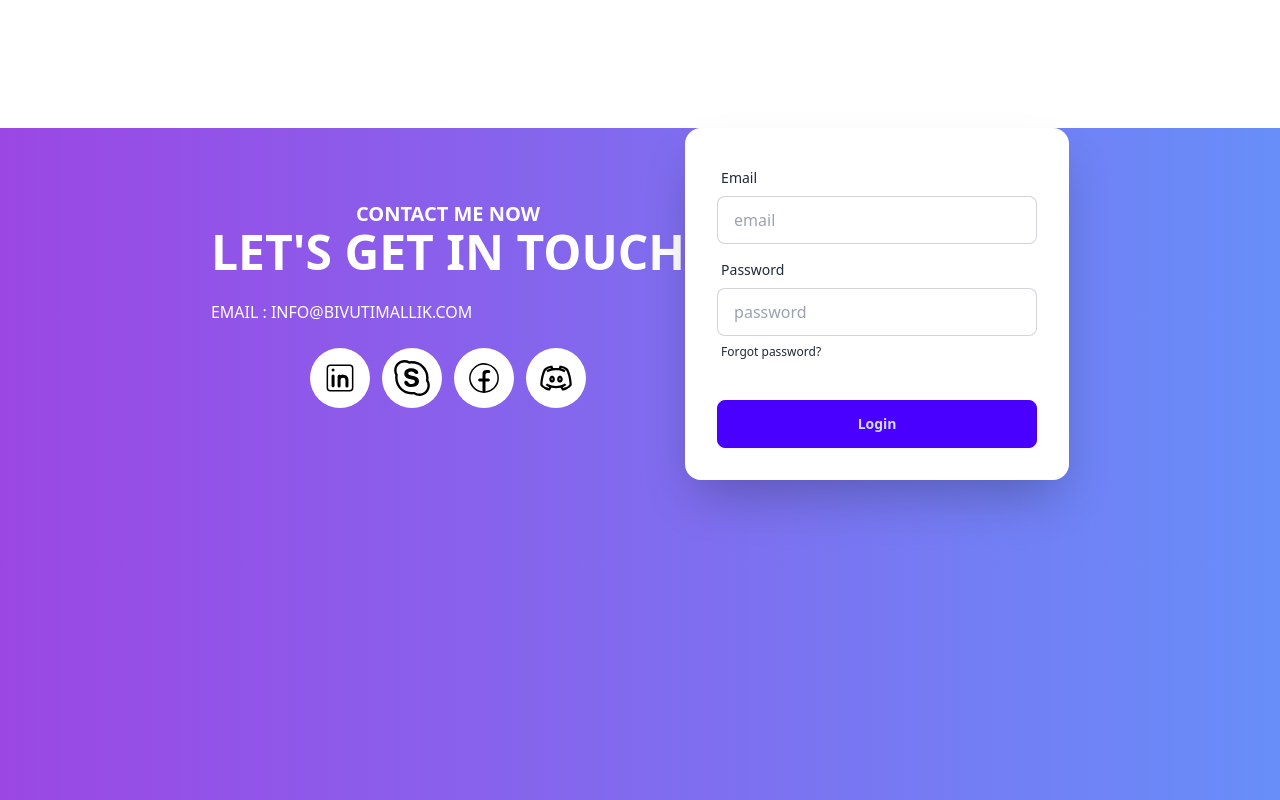
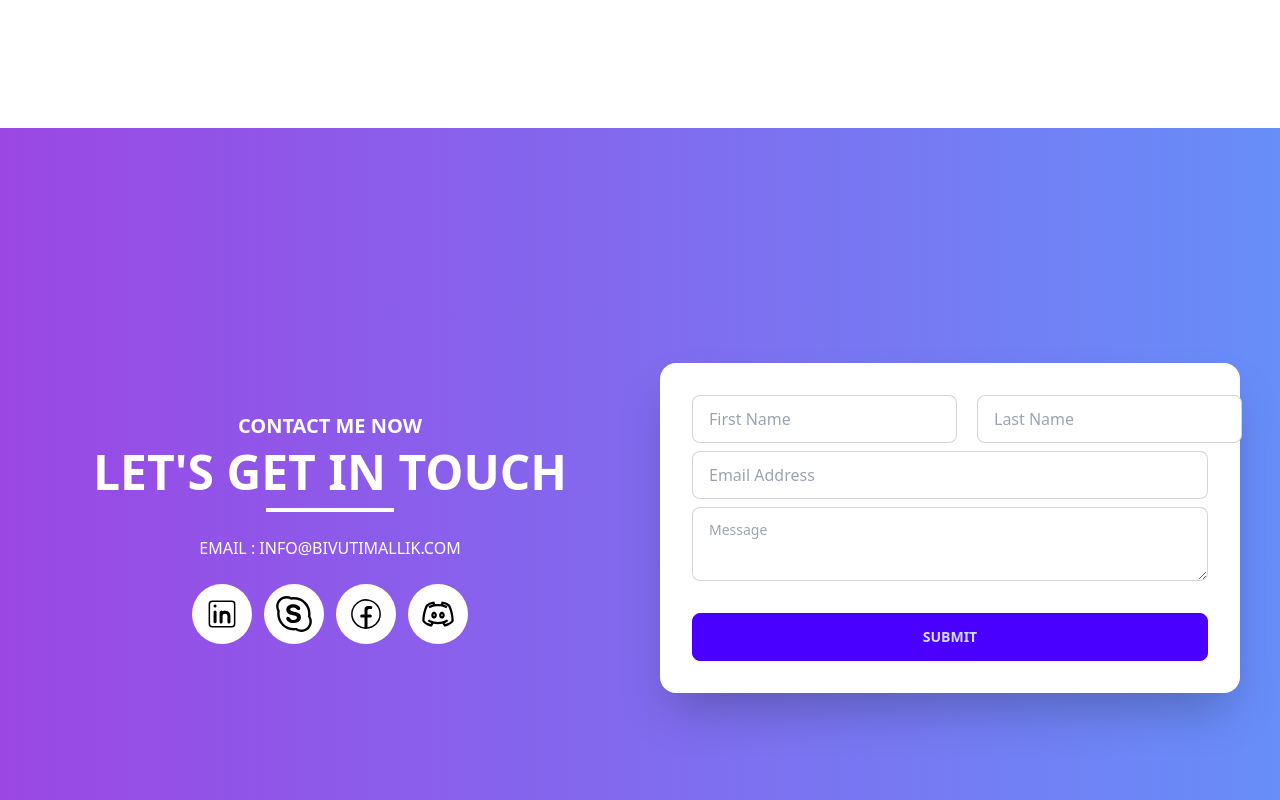
Before and after one commit to Priyanka-Das-Dipa/bivu-portfolio, a React (Vite) app: page / in a window 1280 px wide. Shown: the part 1720-2520 px from the top of the page. Built offline with nearby package versions, Linux system fonts and the light colour scheme.

Commit message:
contact ui done

```diff
--- a/src/components/Banner.jsx
+++ b/src/components/Banner.jsx
@@ -3,10 +3,81 @@
 import { RxArrowTopRight } from "react-icons/rx";
 const Banner = () => {
   return (
-    <section className=" min-h-screen max-w-[1200px] mx-auto">
+    // <section className=" min-h-screen max-w-[1200px] mx-auto">
+    //   <div className="lg:h-[70vh] md:mt-[7.5rem] mb-20 lg:px-0 px-12">
+    //     <div className="flex flex-col lg:flex-row justify-evenly items-center gap-16">
+    //       <div className="flex-1 space-y-2">
+    //         <h1 className="text-3xl md:text-5xl font-bold space-y-2">
+    //           Elevate Your{" "}
+    //           <span className="bg-gradient-to-r from-[#6a0dad] to-[#3951f2] bg-clip-text text-transparent ">
+    //             Business{" "}
+    //           </span>
+    //           With
+    //           <br /> Data-Driven Marketing <br /> and Decisions.
+    //         </h1>
+
+    //         <p className="">
+    //           <div className="flex items-center gap-3 pt-3">
+    //             <span>Hi, I am Bivuti Vussion</span>
+    //             <span>
+    //               <MdOutlineWavingHand className="text-2xl animate-bounceUpDown" />
+    //             </span>
+    //           </div>
+    //           <span>
+    //             I specialize in tracking for Google Ads, Facebook Ads, and
+    //             integrated solutions across platforms. Over the past five years,
+    //             my expertise has focused on implementing tracking systems that
+    //             not only enhance ad performance but also deliver actionable
+    //             insights. While many can complete a basic setup, the real
+    //             challenge lies in diagnosing and resolving issues when things go
+    //             wrong—and that&apos;s where I excel. I’ve spent 90% of my career
+    //             working directly with clients to solve complex tracking
+    //             problems, ensuring their campaigns run smoothly and efficiently.
+    //           </span>
+    //         </p>
+
+    //         <div className="mt-5 flex items-center gap-1">
+    //           <button className="btn rounded-3xl px-6 text-white bg-primary-gradient transition-all duration-300 mr-5 text-base font-medium">
+    //             Hire me
+    //           </button>
+    //           <button className="flex items-center justify-center gap-1 rounded-full  text-base font-medium px-6 py-3 border-primary-gradient border-2 hover:bg-primary-gradient hover:text-white">
+    //             Previous work
+    //             <RxArrowTopRight className="font-bold text-lg" />
+    //           </button>
+    //         </div>
+    //       </div>
+    //       <div className="relative flex-[1/3]">
+    //         <div className="bg-base-300 rounded-full border-4 border-[#9642a7] border-t-[#ffffff] border-b-[#3951f2] border-l-[#ffffff] border-r-[#3951f2] overflow-hidden">
+    //           <img
+    //             src={img}
+    //             width={200}
+    //             height={250}
+    //             alt="_dip_image_loading"
+    //             className="object-cover w-full h-full rounded-full"
+    //           />
+    //         </div>
+    //       </div>
+    //     </div>
+    //   </div>
+    // </section>
+
+    <section className="min-h-screen max-w-[1200px] mx-auto">
       <div className="lg:h-[70vh] md:mt-[7.5rem] mb-20 lg:px-0 px-12">
-        <div className="flex flex-col lg:flex-row justify-evenly items-center gap-16">
-          <div className="flex-1 space-y-2">
+        <div className="flex flex-col lg:flex-row justify-evenly items-center gap-10 lg:gap-16">
+          {/* Image Section */}
+          <div className="relative flex-[1/3] order-1 lg:order-2">
+            <div className="bg-base-300 rounded-full border-4 border-[#9642a7] border-t-[#ffffff] border-b-[#3951f2] border-l-[#ffffff] border-r-[#3951f2] overflow-hidden">
+              <img
+                src={img}
+                width={200}
+                height={250}
+                alt="_dip_image_loading"
+                className="object-cover w-full h-full rounded-full"
+              />
+            </div>
+          </div>
+          {/* Text Section */}
+          <div className="flex-1 space-y-2 order-2 lg:order-1">
             <h1 className="text-3xl md:text-5xl font-bold space-y-2">
               Elevate Your{" "}
               <span className="bg-gradient-to-r from-[#6a0dad] to-[#3951f2] bg-clip-text text-transparent ">
@@ -36,25 +107,14 @@
               </span>
             </p>
 
-            <div className="mt-5 flex items-center gap-1">
-              <button className="btn rounded-3xl px-6 text-white bg-primary-gradient transition-all duration-300 mr-5 text-base font-medium">
+            <div className="mt-5 flex flex-col md:flex-row items-start lg:items-center gap-3 lg:gap-1">
+              <button className="btn rounded-3xl px-8 text-white bg-primary-gradient transition-all duration-300 mr-5 text-base font-medium">
                 Hire me
               </button>
-              <button className="flex items-center justify-center gap-1 rounded-full  text-base font-medium px-6 py-3 border-primary-gradient border-2 hover:bg-primary-gradient hover:text-white">
+              <button className="flex items-center justify-center gap-1 rounded-full text-base font-medium px-6 py-3 border-primary-gradient border-2 hover:bg-primary-gradient hover:text-white">
                 Previous work
                 <RxArrowTopRight className="font-bold text-lg" />
               </button>
-            </div>
-          </div>
-          <div className="relative flex-[1/3]">
-            <div className="bg-base-300 rounded-full border-4 border-[#9642a7] border-t-[#ffffff] border-b-[#3951f2] border-l-[#ffffff] border-r-[#3951f2] overflow-hidden">
-              <img
-                src={img}
-                width={200}
-                height={250}
-                alt="_dip_image_loading"
-                className="object-cover w-full h-full rounded-full"
-              />
             </div>
           </div>
         </div>
--- a/src/components/Navbar.jsx
+++ b/src/components/Navbar.jsx
@@ -158,6 +158,7 @@
               { title: "Portfolio", path: "#portfolio" },
               { title: "Pricing", path: "#pricing" },
               { title: "FAQ", path: "#faq" },
+              { title: "Contact", path: "#contact" },
             ].map((link, index) => (
               <li className="relative group" key={index}>
                 <NavLink
@@ -182,11 +183,11 @@
             ))}
           </ul>
         </div>
-        <div className="navbar-end">
+        {/* <div className="navbar-end">
           <button className="bg-primary-gradient px-6 py-2 rounded-lg text-white font-medium text-base">
             Contact me
           </button>
-        </div>
+        </div> */}
       </div>
     </section>
   );
--- a/src/components/contact/Contact.jsx
+++ b/src/components/contact/Contact.jsx
@@ -1,55 +1,27 @@
 import { AiOutlineDiscord } from "react-icons/ai";
 import { CiFacebook, CiLinkedin } from "react-icons/ci";
-import { MdEmail } from "react-icons/md";
 import { SlSocialSkype } from "react-icons/sl";
 
 const Contact = () => {
   return (
-    <section className=" bg-contact min-h-screen ">
+    <section
+      id="contact"
+      className=" bg-contact min-h-screen flex items-center px-5 py-16 "
+    >
       <div className="  max-w-[1200px] mx-auto">
-        <div className="flex justify-center items-center flex-col lg:flex-row-reverse">
-          <div className="card bg-base-100 w-full max-w-sm shrink-0 shadow-2xl">
-            <form className="card-body">
-              <div className="form-control">
-                <label className="label">
-                  <span className="label-text">Email</span>
-                </label>
-                <input
-                  type="email"
-                  placeholder="email"
-                  className="input input-bordered"
-                  required
-                />
-              </div>
-              <div className="form-control">
-                <label className="label">
-                  <span className="label-text">Password</span>
-                </label>
-                <input
-                  type="password"
-                  placeholder="password"
-                  className="input input-bordered"
-                  required
-                />
-                <label className="label">
-                  <a href="#" className="label-text-alt link link-hover">
-                    Forgot password?
-                  </a>
-                </label>
-              </div>
-              <div className="form-control mt-6">
-                <button className="btn btn-primary">Login</button>
-              </div>
-            </form>
-          </div>
-          <div className="text-center lg:text-left text-white">
-            <h1 className="text-xl uppercase text-center font-bold">
+        <div className="grid grid-cols-1 md:grid-cols-2 gap-10 justify-center items-center ">
+          <div className="text-center lg:text-left text-white ">
+            <h1 className="text-sm md:text-xl uppercase text-center font-bold pb-2">
               Contact me now
             </h1>
-            <h1 className="text-5xl uppercase font-bold text-center">
+            <h1 className="text-2xl md:text-5xl uppercase font-bold text-center">
               Let&#39;s get in touch
             </h1>
-            <p className="py-6 uppercase">Email : info@bivutimallik.com</p>
+              <hr className="w-32 border-2 border-white mx-auto mt-3" />
+
+            <p className="py-6 uppercase text-center">
+              Email : info@bivutimallik.com
+            </p>
             <div className="flex gap-3 justify-center">
               <a
                 href="https://www.linkedin.com/in/bivuti-vussion-mallik/"
@@ -80,6 +52,45 @@
               <link rel="stylesheet" href="" />
             </div>
           </div>
+          <div className="card bg-base-100 w-full max-w-2xl shrink-0 shadow-2xl">
+            <form className="card-body">
+              <div className="flex flex-col lg:flex-row gap-5">
+                <div className="form-control flex-1">
+                  <input
+                    type="first_name"
+                    placeholder="First Name"
+                    className="input input-bordered"
+                    required
+                  />
+                </div>
+                <div className="form-control flex-1">
+                  <input
+                    type="last_name"
+                    placeholder="Last Name"
+                    className="input input-bordered"
+                    required
+                  />
+                </div>
+              </div>
+              <div className="form-control">
+                <input
+                  type="email"
+                  placeholder="Email Address"
+                  className="input input-bordered"
+                  required
+                />
+              </div>
+              <div className="form-control">
+                <textarea
+                  className="textarea textarea-bordered"
+                  placeholder="Message"
+                ></textarea>
+              </div>
+              <div className="form-control mt-6">
+                <button className="btn btn-primary uppercase">Submit</button>
+              </div>
+            </form>
+          </div>
         </div>
       </div>
     </section>
```
